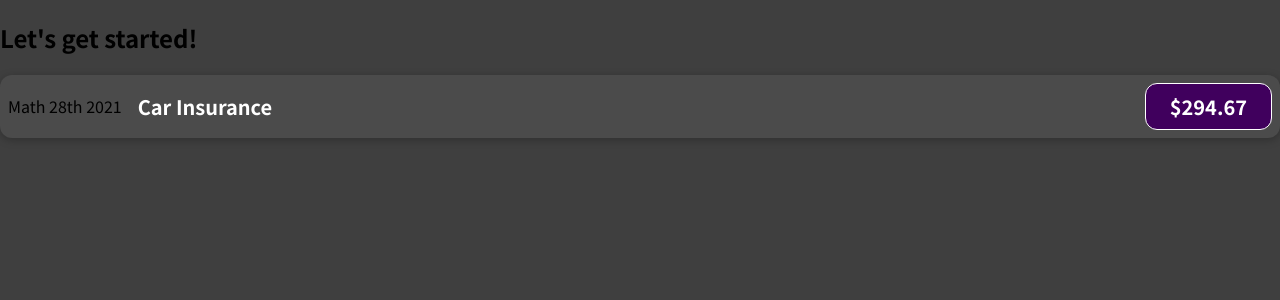
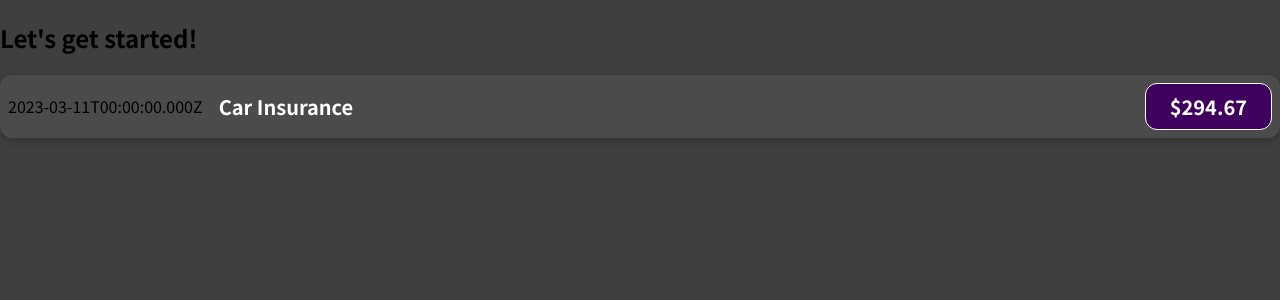
Before and after one commit to Trung-Hieu-Dev/basic-react, a JavaScript app: page / in a window 1280 px wide. Shown: the top 300 px of the page. Built offline with nearby package versions, Linux system fonts and the light colour scheme.

Commit message:
Variables

```diff
--- a/src/components/ExpenseItem.js
+++ b/src/components/ExpenseItem.js
@@ -1,12 +1,16 @@
 import './ExpenseItem.css'
 
 function ExpenseItem () {
+    const expenseDate = new Date(2023, 2, 11);
+    const expenseTitle = 'Car Insurance';
+    const expenseAmount = 294.67;
+
     return (
         <div className='expense-item '>
-            <div>Math 28th 2021</div>
+            <div>{ expenseDate.toISOString() }</div>
             <div className='expense-item__description'>
-                <h2>Car Insurance</h2>
-                <div className='expense-item__price'>$294.67</div>
+                <h2>{ expenseTitle }</h2>
+                <div className='expense-item__price'>${ expenseAmount }</div>
             </div>
         </div>
     );
```
